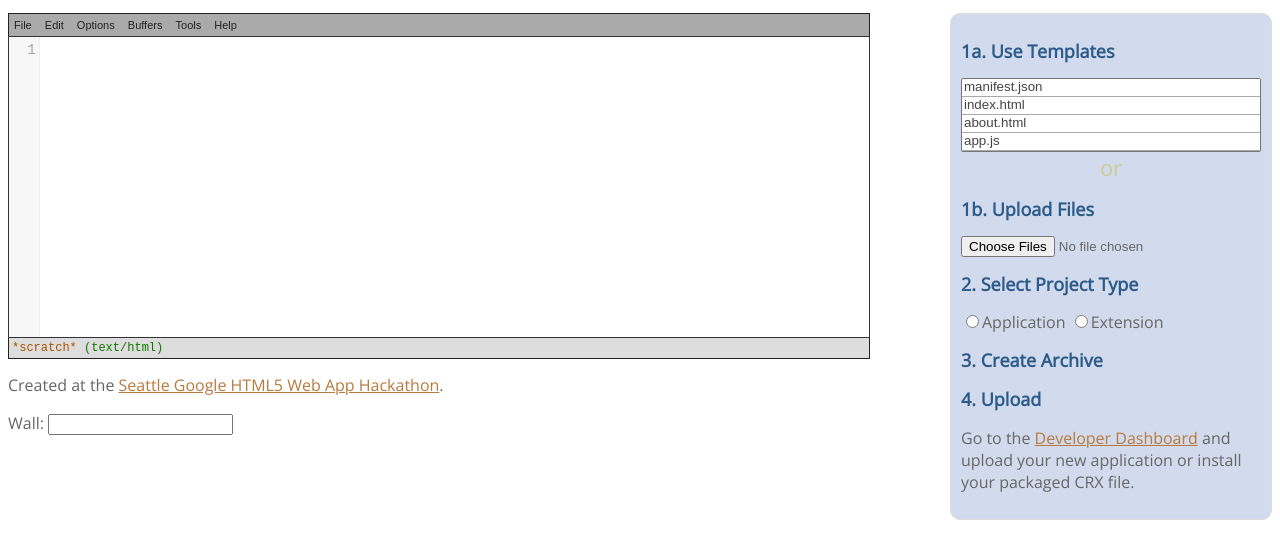
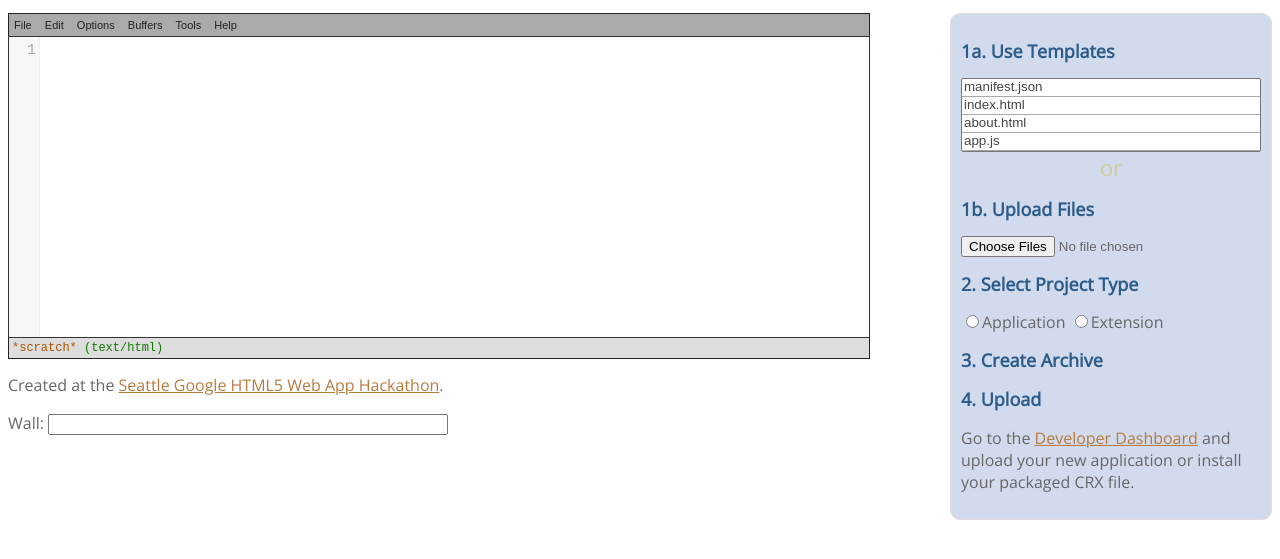
Before and after one commit to jwalsh/chrome-ide, a website: page public/index.html in a window 1280 px wide. Shown: the part 119-678 px from the top of the page. Drawn offline with nearby package versions, Linux system fonts and the light colour scheme; no server answers.

Commit message:
Wall support

```diff
--- a/public/index.html
+++ b/public/index.html
@@ -75,7 +75,7 @@
 
 			<p>
 				Wall:
-				<input id="wallinput" x-webkit-speech/>
+				<input id="wallinput" style="width:400px" x-webkit-speech/>
 			</p>
 
 			<div id="fb-root"></div>
```
